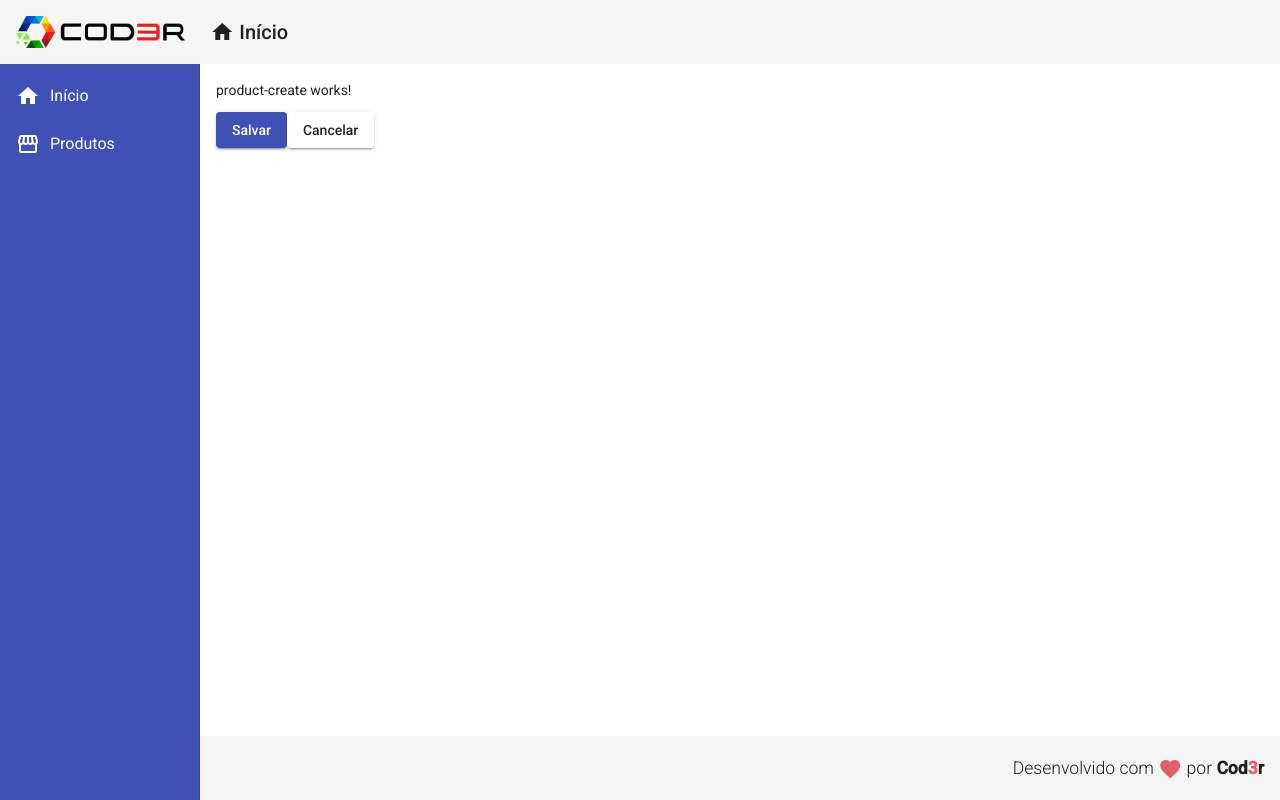
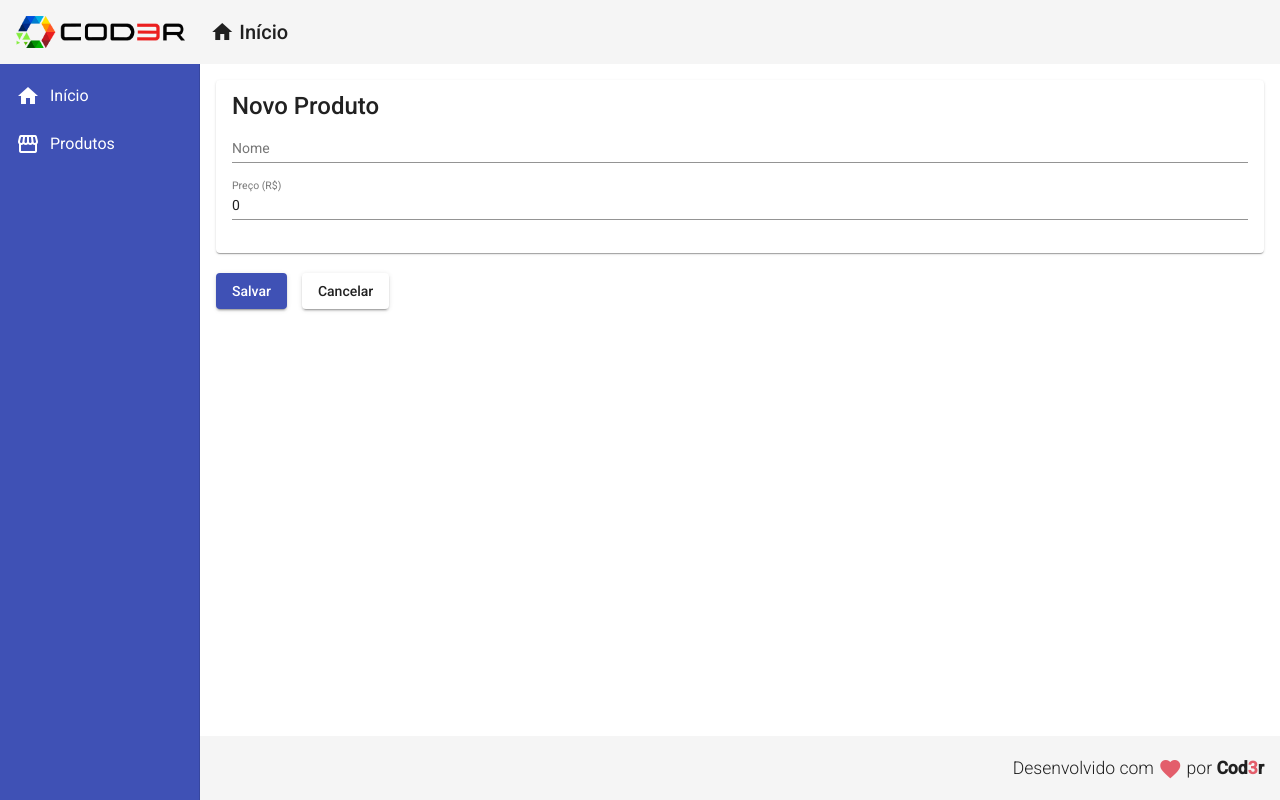
Before and after one commit to Jmar33/Projeto-Angular-CRUD-Produtos, an Angular app in the folder crud/frontend/: page /products/create in a window 1280 px wide. Built offline with nearby package versions, Linux system fonts and the light colour scheme.

Commit message:
Criando formulario de produto

```diff
--- a/crud/frontend/src/app/components/product/product-create/product-create.component.css
+++ b/crud/frontend/src/app/components/product/product-create/product-create.component.css
@@ -0,0 +1,8 @@
+form{
+    display: flex;
+    flex-direction: column;
+}
+
+button{
+    margin: 20px 15px 0px 0px;
+}
--- a/crud/frontend/src/app/components/product/product-create/product-create.component.html
+++ b/crud/frontend/src/app/components/product/product-create/product-create.component.html
@@ -1,4 +1,17 @@
-<p>product-create works!</p>
+<mat-card>
+    <mat-card-title>
+        Novo Produto
+    </mat-card-title>
+    <form>
+        <mat-form-field>
+            <input matInput placeholder="Nome" [(ngModel)]="product.name" name="name">
+        </mat-form-field>
+
+        <mat-form-field>
+            <input matInput placeholder="Preço (R$)" [(ngModel)]="product.price" name="price">
+        </mat-form-field>
+    </form>
+</mat-card>
 
 <button mat-raised-button (click)="createProduct()" color="primary">
     Salvar
```
Also changed, not shown: crud/frontend/src/app/app.module.ts (+7 -1 lines).
